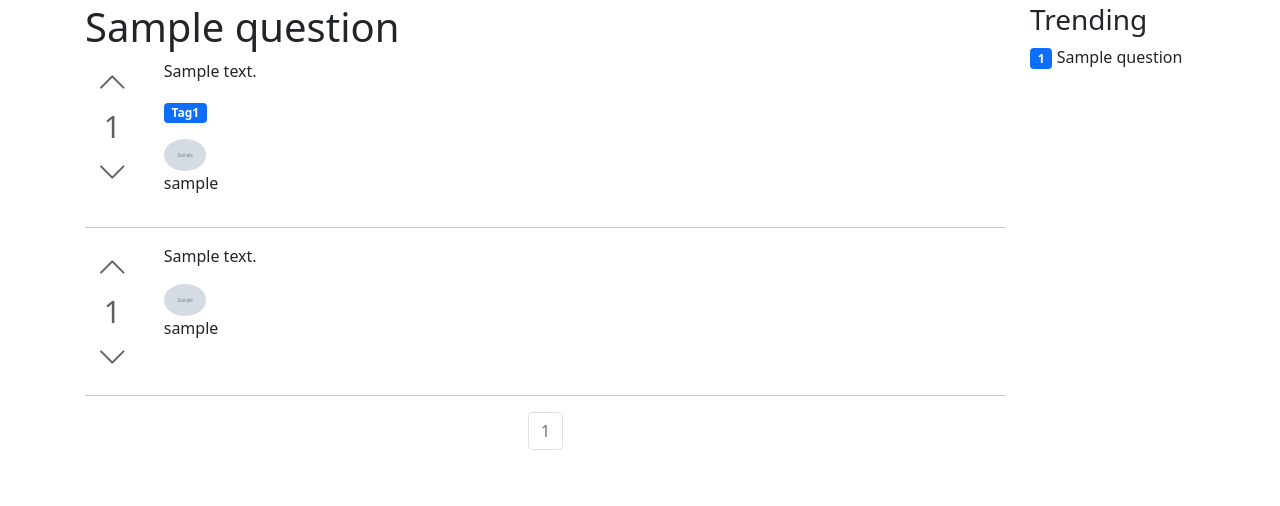
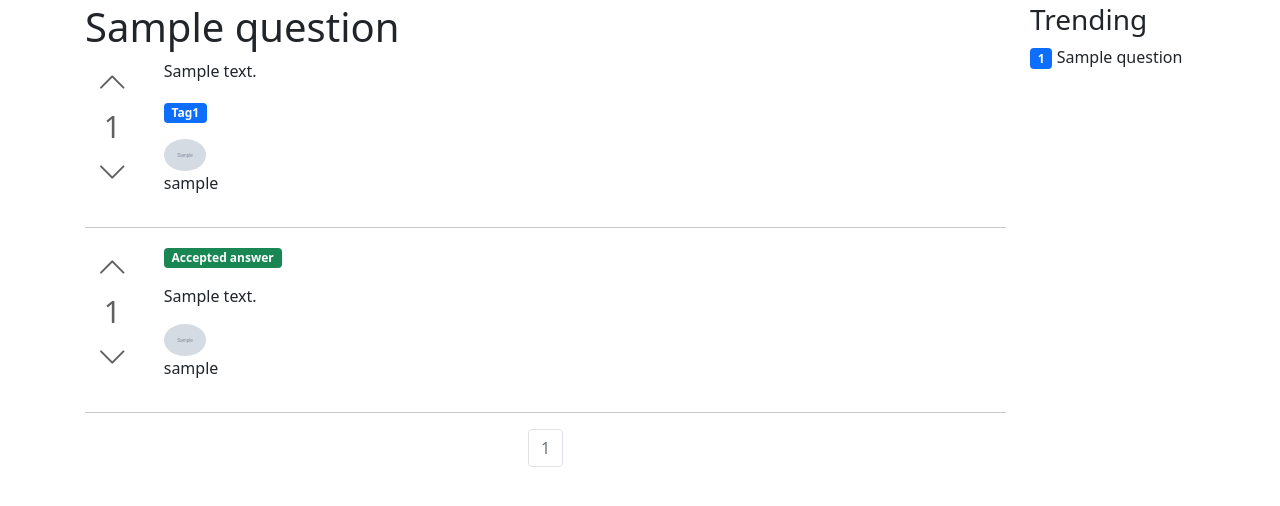
Before and after one commit to balabanas/hasker, a Django app: page /question/1 in a window 1280 px wide. Shown: the part 105-611 px from the top of the page. Run offline with Django 4.2, Linux system fonts and the light colour scheme; data comes from the database, SQL or seed files in the repository; tables that the repository leaves empty hold one stand-in row (values such as "Sample post"); grey boxes marked "Sample" are stand-in pictures; parts of the project's set-up code (start-up, migrations or seed data) failed here and were passed over.

Commit message:
choosing correct answer

```diff
--- a/basesite/templates/basesite/question_detail.html
+++ b/basesite/templates/basesite/question_detail.html
@@ -17,11 +17,11 @@
                             <p>{{ object.message }}</p>
                             <p>{% for tag in object.tags.all %}<a href="{% url 'tag-list' tag.slug %}"><span
                                     class="badge bg-primary">{{ tag.tag }}</span></a> {% endfor %}</p>
-                        {% if object.author.userprofile.avatar %}
-                                    <img src="{{ object.author.userprofile.avatar.url }}"
-                                         alt="{{ object.author.username }} avatar" class="rounded-circle"
-                                         height="32"/>
-                                {% endif %}
+                            {% if object.author.userprofile.avatar %}
+                                <img src="{{ object.author.userprofile.avatar.url }}"
+                                     alt="{{ object.author.username }} avatar" class="rounded-circle"
+                                     height="32"/>
+                            {% endif %}
                             <p>{{ object.author.username }}</p>
 
                         </div>
@@ -58,6 +58,37 @@
                             })
                         }
 
+                        function accept_answer(question_id, answer_id) {
+                            $.ajax({
+                                url: "/accept-answer/" + question_id + "/" + answer_id,
+                                type: "post",
+                                data: {
+                                    question_id: question_id,
+                                    answer_id: answer_id,
+                                    csrfmiddlewaretoken: "{{ csrf_token }}",
+                                },
+                                dataType: 'json',
+                                success: function (res) {
+                                    let id = answer_id + '_accept';
+                                    let btn = $('#' + id);
+                                    if (btn.text() !== "Accepted") {
+                                        btn.removeClass('btn-primary').addClass('btn-success');
+                                        btn.text('Accepted');
+                                        $('.a-accept').each(function () {
+                                            let btn_candidate = $(this);
+                                            if (btn_candidate.attr('id') !== id) {
+                                                btn_candidate.removeClass('btn-success').addClass('btn-primary');
+                                                btn_candidate.text('Accept');
+                                            }
+                                        })
+                                    } else {
+                                        btn.removeClass('btn-success').addClass('btn-primary');
+                                        btn.text('Accept');
+                                    }
+                                }
+                            })
+                        }
+
                         $(".q-upvote").on('click', function () {
                             update_votes('q', {{ object.id }}, 1);
                         })
@@ -77,7 +108,8 @@
                                 <div class="row"><i class="bi bi-chevron-down a-downvote"
                                                     data-answer="{{ answer.id }}"></i></div>
                             </div>
-                            <div class=" col-md-8">
+                            <div class="col-md-9">
+                                {% if answer.correct %}<p><span class="badge bg-success">Accepted answer </span></p>{% endif %}
                                 <p>{{ answer.message }}</p>
                                 {% if answer.author.userprofile.avatar %}
                                     <img src="{{ answer.author.userprofile.avatar.url }}"
@@ -85,6 +117,14 @@
                                          height="32"/>
                                 {% endif %}
                                 <p>{{ answer.author.username }}</p>
+                            </div>
+                            <div class="col-md-1">
+                                {% if request.user == object.author %}
+                                    <button id="{{ answer.id }}_accept" data-answer="{{ answer.id }}" type="button"
+                                            class="btn {% if answer.correct %}btn-success{% else %}btn-primary{% endif %} a-accept">
+                                        {% if answer.correct %}Accepted{% else %}Accept{% endif %}
+                                    </button>
+                                {% endif %}
                             </div>
                         </div>
                         <hr>
@@ -98,6 +138,9 @@
                         $(".a-downvote").on('click', function () {
                             const answer_id = $(this).data('answer')
                             update_votes('a', answer_id, -1);
+                        })
+                        $(".a-accept").on('click', function () {
+                            accept_answer(question_id, $(this).data('answer'))
                         })
                     </script>
 
--- a/basesite/views.py
+++ b/basesite/views.py
@@ -103,10 +103,10 @@ class QuestionDetailView(FormMixin, MultipleObjectMixin, DetailView):
     form_class = AnswerForm
 
     # ordering = ['id']
-    paginate_by = 2
+    paginate_by = 30
 
     def get_context_data(self, **kwargs):
-        object_list = Answer.objects.filter(question_id=self.object.id).order_by('-votes', '-date_created')
+        object_list = Answer.objects.filter(question_id=self.object.id).order_by('-correct', '-votes', '-date_created')
         context = super().get_context_data(object_list=object_list, **kwargs)
         context['trending_object_list'] = Question.trending.all()
 
@@ -140,6 +140,21 @@ class AnswerFormView(SingleObjectMixin, FormView):
 
     def get_success_url(self):
         return reverse("question-detail", kwargs={"pk": self.object.pk})
+
+
+def accept_answer(request, qpk: int, apk: int):
+    if not request.user.is_authenticated:
+        return JsonResponse({'result': 'Login required'})
+    if request.POST:
+        user = request.user
+        try:
+            answers = Answer.objects.filter(question__id=qpk, question__author=user)
+            # accepted_answer = answers.get(id=apk)
+            answers.exclude(id=apk).update(correct=False)
+            answers.filter(id=apk).update(correct=True)
+        except Answer.DoesNotExist:
+            return JsonResponse({'result': 'Not found'})
+    return JsonResponse({'result': 'Success'})
 
 
 class QuestionView(View):
--- a/hasker/urls.py
+++ b/hasker/urls.py
@@ -22,7 +22,8 @@ from hasker.settings import *
 
 from basesite.models import Question, UserProfile
 from basesite.views import QuestionListView, QuestionCreateView, HaskerLoginView, QuestionDetailView, question_vote, \
-    tag_typeahead, QuestionView, SignUpView, SettingsView, QuestionTagListView, search, QuestionSearchListView
+    tag_typeahead, QuestionView, SignUpView, SettingsView, QuestionTagListView, search, QuestionSearchListView, \
+    accept_answer
 
 urlpatterns = [
     path('admin/', admin.site.urls),
@@ -41,6 +42,7 @@ urlpatterns = [
     path('question-vote/<int:pk>', question_vote, name='question-upvote'),
     path('tag-typeahead', tag_typeahead, name='tag-typeahead'),
     path('up/<int:pk>', UpdateView.as_view(model=UserProfile, fields='__all__'), name='up'),  #todo:remove
+    path('accept-answer/<int:qpk>/<int:apk>', accept_answer, name='accept-answer'),
 ]
 
 if DEBUG:
```
